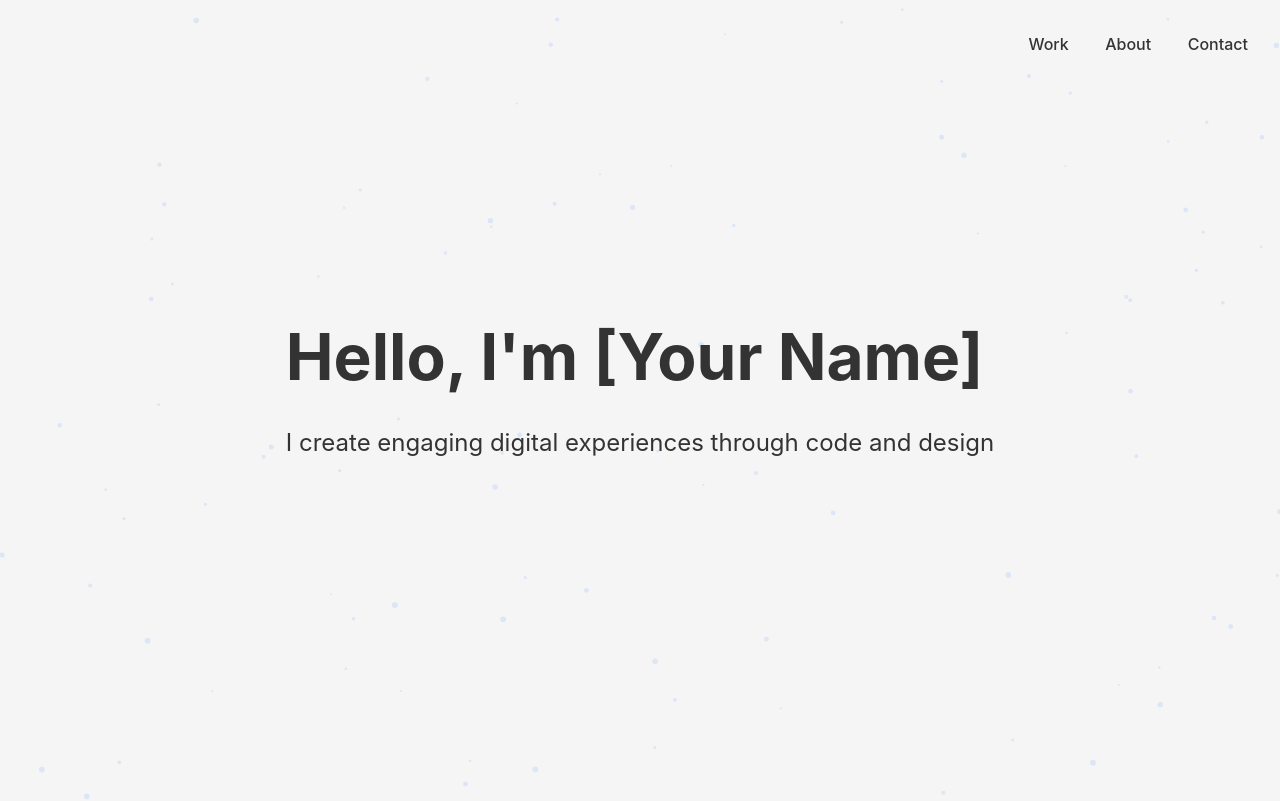
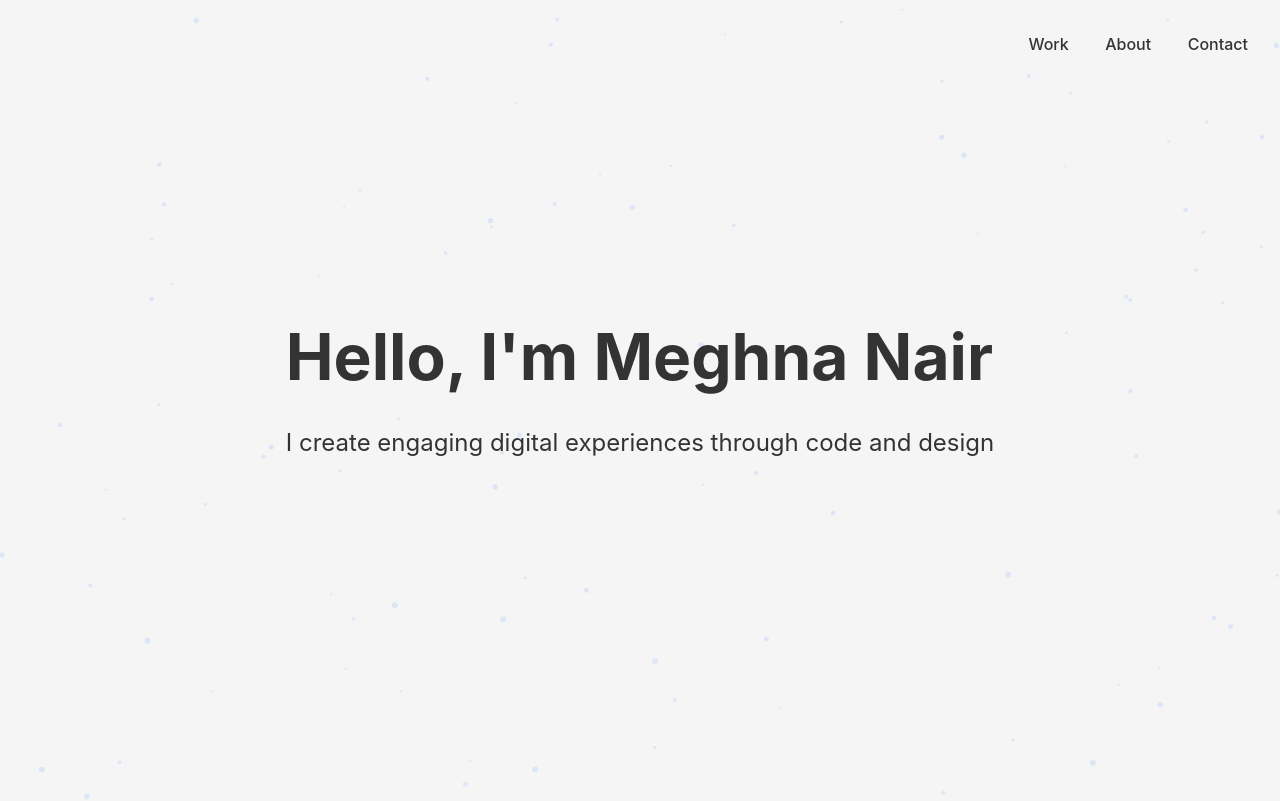
Before and after one commit to megunair/portfolio, a plain HTML site: page index.html in a window 1280 px wide. Shown: the top 801 px of the page. Drawn offline with Linux system fonts and the light colour scheme.

Commit message:
Added my name

```diff
--- a/index.html
+++ b/index.html
@@ -181,7 +181,7 @@
 
     <div class="hero">
         <div class="hero-content">
-            <h1>Hello, I'm [Your Name]</h1>
+            <h1>Hello, I'm Meghna Nair</h1>
             <p>I create engaging digital experiences through code and design</p>
         </div>
         <canvas class="interactive-background" id="bgCanvas"></canvas>
```
